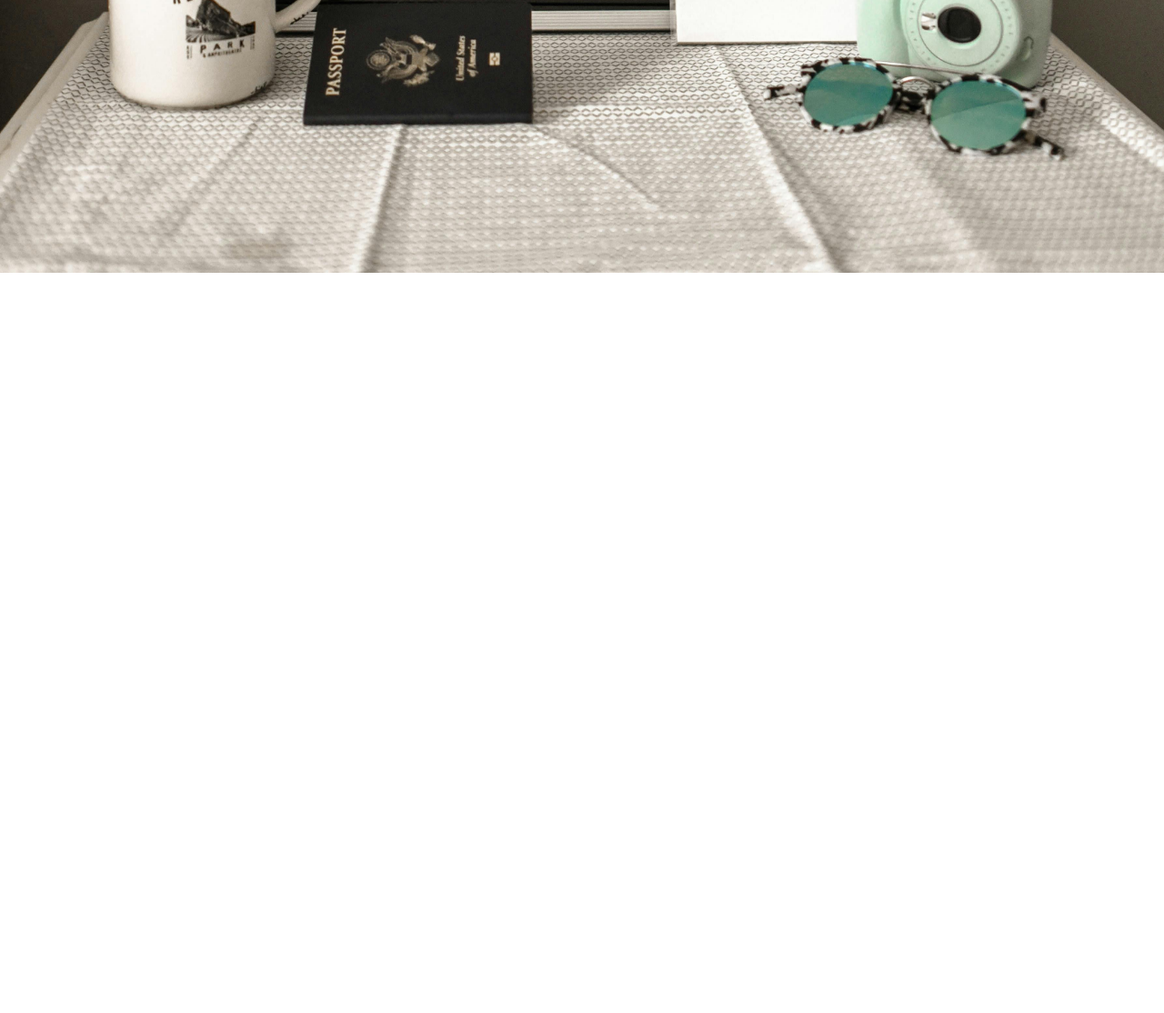
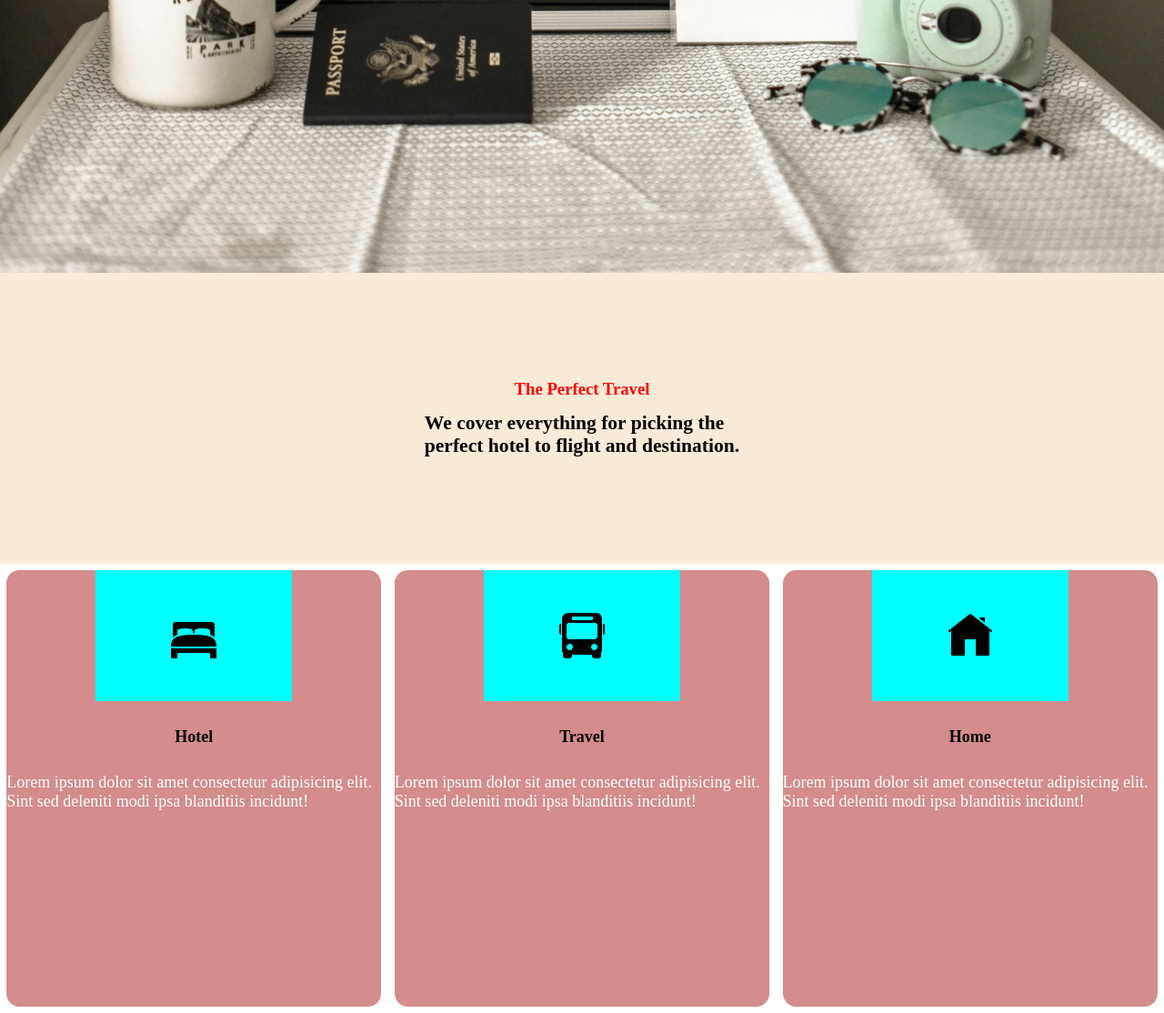
Before and after one commit to sreekanth748644/Travel-Website, a plain HTML site: page index.html in a window 1280 px wide. Shown: the part 1300-2414 px from the top of the page at 91% size. Before the commit the page ends 1600 px from the top, so only its background shows below. Drawn offline with Linux system fonts and the light colour scheme.

```diff
--- a/index.html
+++ b/index.html
@@ -40,7 +40,47 @@
 
         </header>
     </section>
-
+    <section id="benefits">
+        <header class="benefits-head">
+          <h1>The Perfect Travel</h1>
+          <h3>
+            We cover everything for picking the <br> perfect hotel
+            to flight and destination.
+          </h3>
+        </header>
+        <div class="cards">
+          <div class="card">
+            <div class="card-icon">
+<img src="/icons/icons8-bed-50.png" alt="bed">
+            </div>
+            <h4>Hotel</h4>
+            <p>
+              Lorem ipsum dolor sit amet consectetur adipisicing elit. Sint sed
+              deleniti modi ipsa blanditiis incidunt!
+            </p>
+          </div>
+          <div class="card">
+            <div class="card-icon">
+<img src="/icons/icons8-bus-50.png" alt="bus">
+            </div>
+            <h4>Travel</h4>
+            <p>
+              Lorem ipsum dolor sit amet consectetur adipisicing elit. Sint sed
+              deleniti modi ipsa blanditiis incidunt!
+            </p>
+          </div>
+          <div class="card">
+            <div class="card-icon">
+                <img src="/icons/icons8-home-50.png" alt="home">
+                </div>
+            <h4>Home</h4>
+            <p>
+              Lorem ipsum dolor sit amet consectetur adipisicing elit. Sint sed
+              deleniti modi ipsa blanditiis incidunt!
+            </p>
+          </div>
+        </div>
+      </section>
 </body>
 
 </html>
--- a/style.css
+++ b/style.css
@@ -101,3 +101,55 @@ nav {
   justify-content: center;
   align-items: center;
 }
+
+#benefits{
+  min-height: 100vh;
+}
+.benefits-head h1{
+  padding-bottom: 2rem;
+  color: red;
+}
+.benefits-head{
+
+  min-height: 40vh;
+  background-color: antiquewhite;
+  color: black;
+  display: flex;
+  flex-direction: column;
+  align-items: center;
+  justify-content: center;
+}
+
+.card p ,h4{
+      font-size: large;
+      padding-top: 1rem;
+      margin-top: 3rem;
+}
+.card p{
+  color: white;
+}
+.cards{
+  display: flex;
+
+  align-items: center;
+
+}
+.card{
+ border-radius: 2rem;
+ margin: 1rem 1rem;
+ display: flex;
+ flex-direction: column;
+ align-items: center;
+ min-height: 60vh;
+ background: #d48c8c;
+
+}
+.card-icon{
+  min-height: 20rem;
+  min-width: 30rem;
+  background-color: white;
+  display: flex;
+  align-items: center;
+  justify-content: center;
+ background-color: aqua;
+}
```
Also changed, not shown: icons/icons8-bus-50.png (added).
